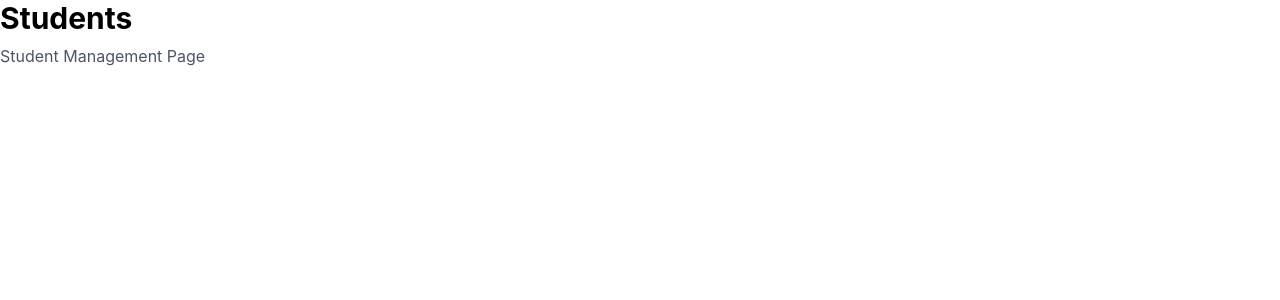
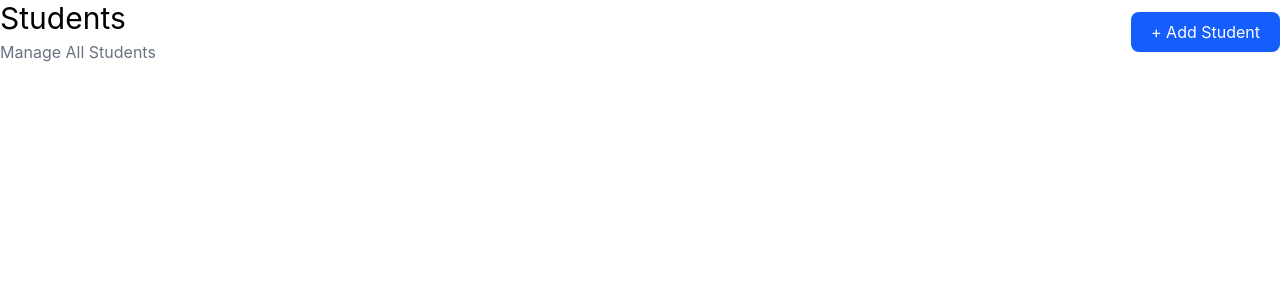
Before and after one commit to sarkarmamun171/Elenga_Multimedia_School_Frontend, a React (Vite) app: page /students in a window 1280 px wide. Shown: the top 300 px of the page. Built offline with nearby package versions, Linux system fonts and the light colour scheme; sample sign-in values are in the browser's storage.

Commit message:
Create Students page header

```diff
--- a/src/pages/students/Students.jsx
+++ b/src/pages/students/Students.jsx
@@ -1,13 +1,20 @@
 function Students(){
     return(
-        <div>
-            <h1 className="text-3xl font-bold">
-                Students
-            </h1>
-            <p className="mt-2 text-gray-600">
-                  Student Management Page
-            </p>
+       <div>
+        <div className="flex justify-between items-center mb-6">
+            <div>
+                <h1 className="text-3xl font-blod-bold">
+                    Students
+                </h1>
+                <p className="text-gray-500 mt-1">
+                    Manage All Students
+                </p>
+            </div>
+                  <button className="bg-blue-600 text-white px-5 py-2 rounded-lg hover:bg-blue-700">
+                    + Add Student
+                </button>
         </div>
+       </div>
     );
 }
 export default Students;
```
